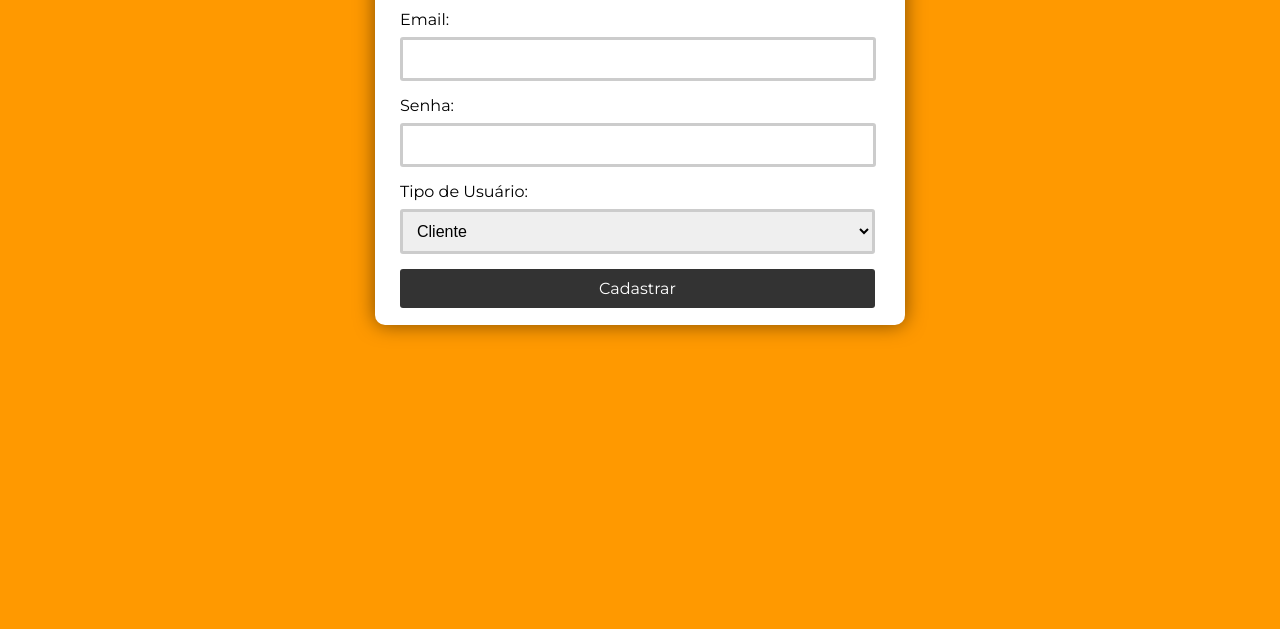
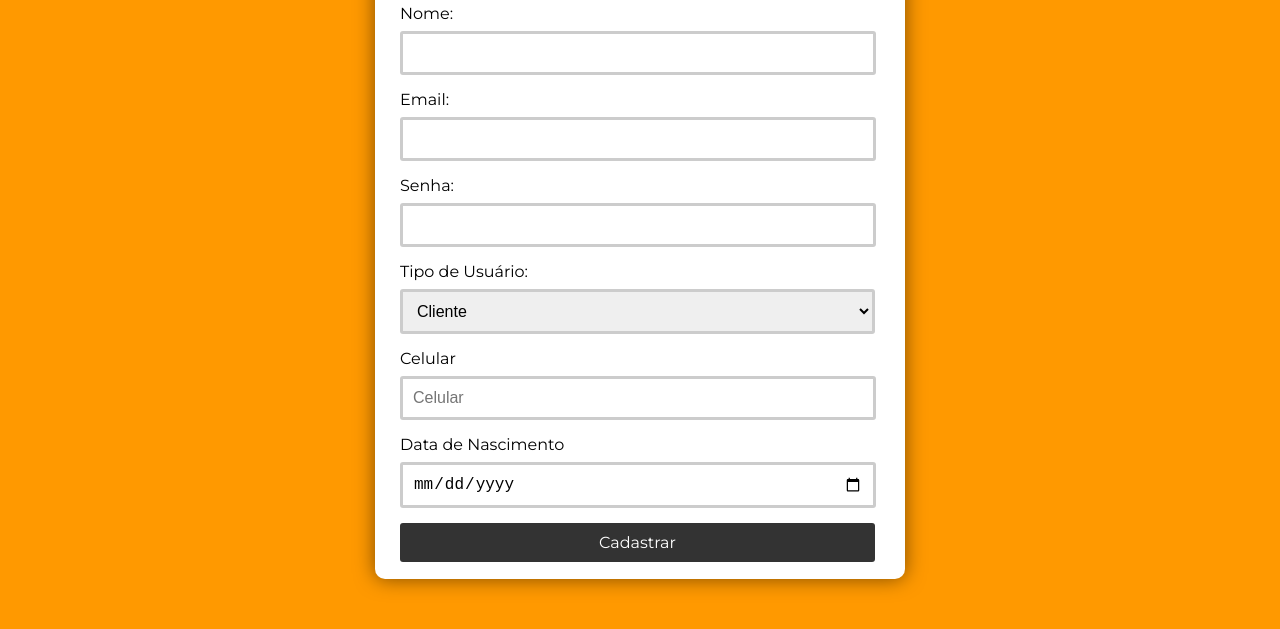
Before and after one commit to TCC2023/ProFinder_Html, a plain HTML site: page cadUsuario.html in a window 1280 px wide. Shown: the part 250-879 px from the top of the page. Before the commit the page ends 800 px from the top, so only its background shows below. Drawn offline with Linux system fonts and the light colour scheme.

Commit message:
03/09
atualizado o form do cadastro com inserçao de telefone email

```diff
--- a/cadUsuario.html
+++ b/cadUsuario.html
@@ -4,10 +4,14 @@
     <meta charset="UTF-8">
     <meta name="viewport" content="width=device-width, initial-scale=1.0">
     <link rel="stylesheet" href="./css/cadusuario.css">
+
+
+
     <title>Cadastro de Usuário</title>
 </head>
 <body>
     <header>
+        <div class="div-nav">
         <nav class="navibar">
         <a href="index.html">
         <img class="logo" src="./img/logo.png"/>
@@ -26,29 +30,61 @@
                     <li><a href="cadUsuario.html">Cadastrar-se</a></li>
                 </ul>
             </div>
+            </nav>
+            </div>
         </nav>
     </header>
 
+
+<div class="div-cadusu">
     <div class="container">
+        <div class="titulo-cad">
         <h1>Cadastro de Usuário</h1>
+        </div>
         <form id="cadastro-form" action="#" method="post">
+            <div class="form-nome">
             <label for="nome">Nome:</label>
             <input type="text" id="nome" name="nome" required>
+            </div>
 
+            <div class=" form-email">
             <label for="email">Email:</label>
             <input type="email" id="email" name="email" required>
+            </div>
 
+            <div class="form-senha">
             <label for="senha">Senha:</label>
             <input type="password" id="senha" name="senha" required>
+            </div>
 
+            <div class="form-usu">
             <label for="tipo_usuario">Tipo de Usuário:</label>
             <select id="tipo_usuario" name="tipo-usuario">
                 <option value="cliente">Cliente</option>
                 <option value="prestador">Prestador de Serviços</option>
             </select>
+            </div>
 
+            <div class="form-cel">
+                <label for="celular">Celular</label>
+                <input type="number" id="celular" name="celular" maxlength="11"  class="form-control" placeholder="Celular"  required="required" pattern="^[0-9]{11}$">
+
+            </div>
+
+            <div class="form-data">
+                <label for="data_nasc">Data de Nascimento</label>
+                <input type="date" id="data" name="data" lang="pt-BR" required>
+            </div>
+
+
+            <div class="btn-cadusu">
             <button type="submit">Cadastrar</button>
+            </div>
+
         </form>
     </div>
+</div>
+
+
 </body>
 </html>
--- a/css/cadusuario.css
+++ b/css/cadusuario.css
@@ -1,11 +1,11 @@
 /* Estilos gerais */
-@import url('https://fonts.googleapis.com/css2?family=Montserrat:wght@100;300;400;500&display=swap');
+@import url("https://fonts.googleapis.com/css2?family=Montserrat:wght@100;300;400;500&display=swap");
 body {
-    font-family: 'Montserrat', sans-serif;
+  font-family: "Montserrat", sans-serif;
   background-color: #f5f5f5;
   margin: 0;
   padding: 0;
-    background-color: #ff9900
+  background-color: #ff9900;
 }
 header {
   background-color: #333;
@@ -88,7 +88,7 @@ form button {
 }
 button {
   background-color: #333;
-    font-family: 'Montserrat', sans-serif;
+  font-family: "Montserrat", sans-serif;
   color: #fff;
   border: none;
   cursor: pointer;
@@ -97,3 +97,19 @@ button {
 button:hover {
   background-color: #555;
 }
+
+.div-cadusu {
+  width: 100%;
+  margin-top: 80px;
+  margin-bottom: 50px;
+  display: flex;
+  align-items: center;
+  justify-content: center;
+
+}
+
+.div-cadusu .container{
+    width: 50%;
+    display: flex;
+    flex-direction: column;
+}
```
Also changed, not shown: css/login.css (+20 -0 lines), login.html (+14 -0 lines), cadCliente.html (added). Lines whose indentation alone changed are shown as unchanged.
